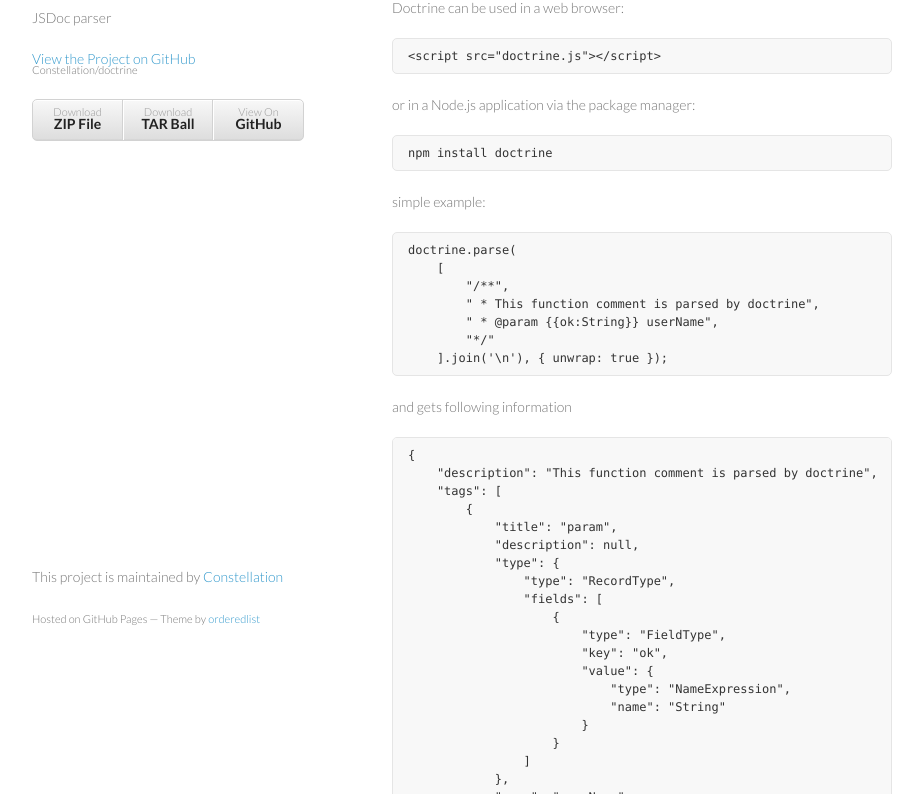
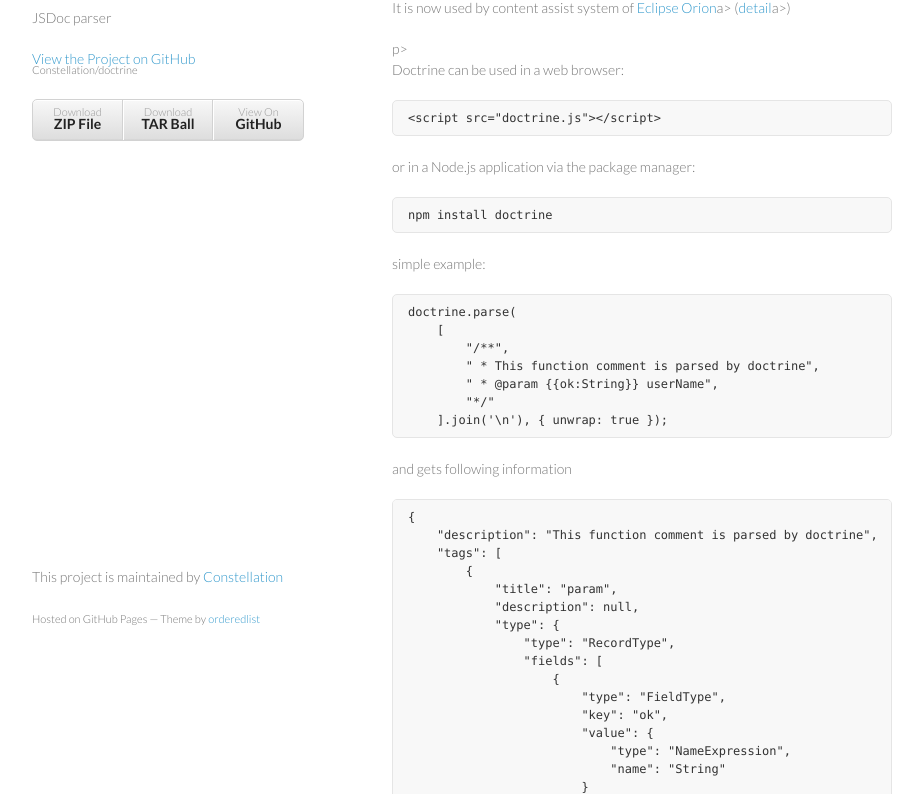
Before and after one commit to eslint/doctrine, a plain HTML site: page index.html in a window 1280 px wide. Shown: the part 102-896 px from the top of the page, without its empty margins (178-1101 px from the left). Drawn offline with Linux system fonts and the light colour scheme.

Commit message:
Add eclipse orion description

```diff
--- a/index.html
+++ b/index.html
@@ -26,6 +26,8 @@
       </header>
       <section>
         <p>doctrine (<a href="http://github.com/Constellation/doctrine">doctrine</a>) is JSDoc parser.</p>
+
+<p>It is now used by content assist system of <a href="http://www.eclipse.org/orion/">Eclipse Orion</a>a> (<a href="http://planetorion.org/news/2012/10/orion-1-0-release/">detail</a>a>)</p>p>
 
 <p>Doctrine can be used in a web browser:</p>
 
```
